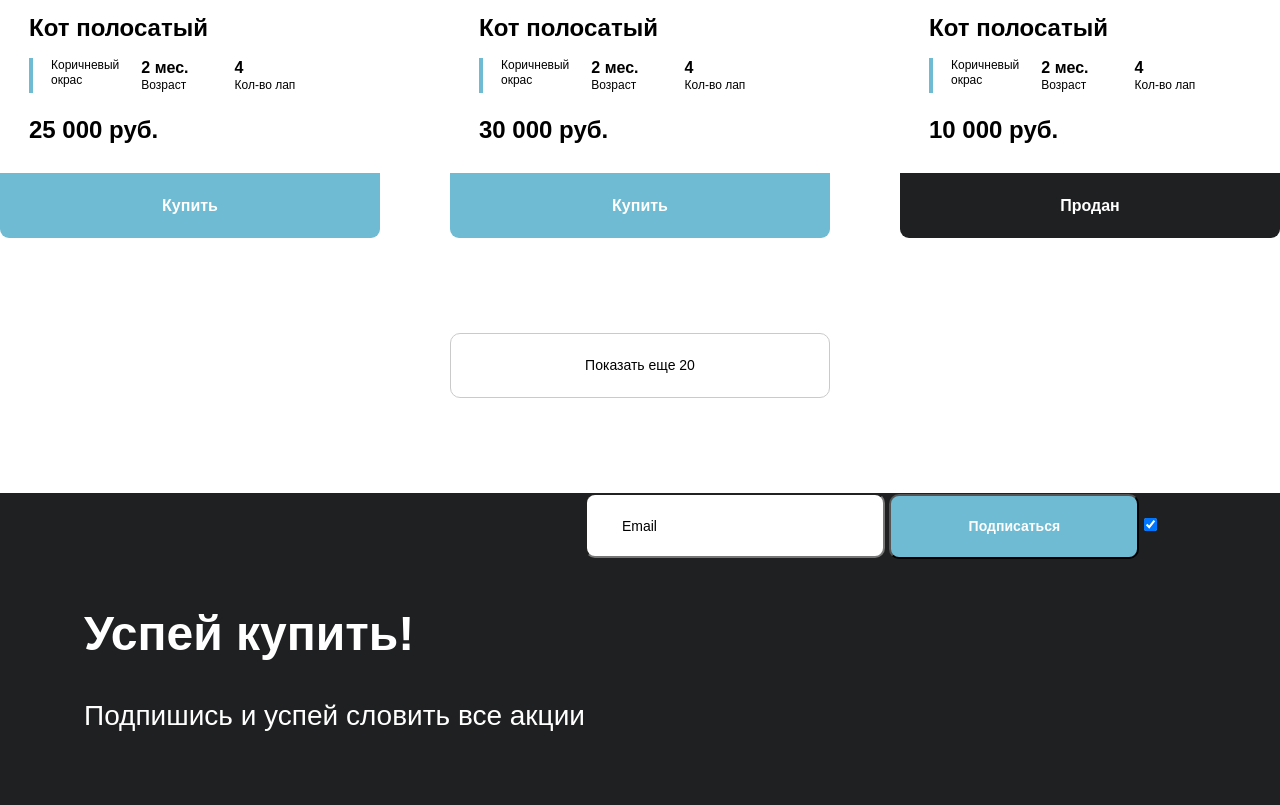
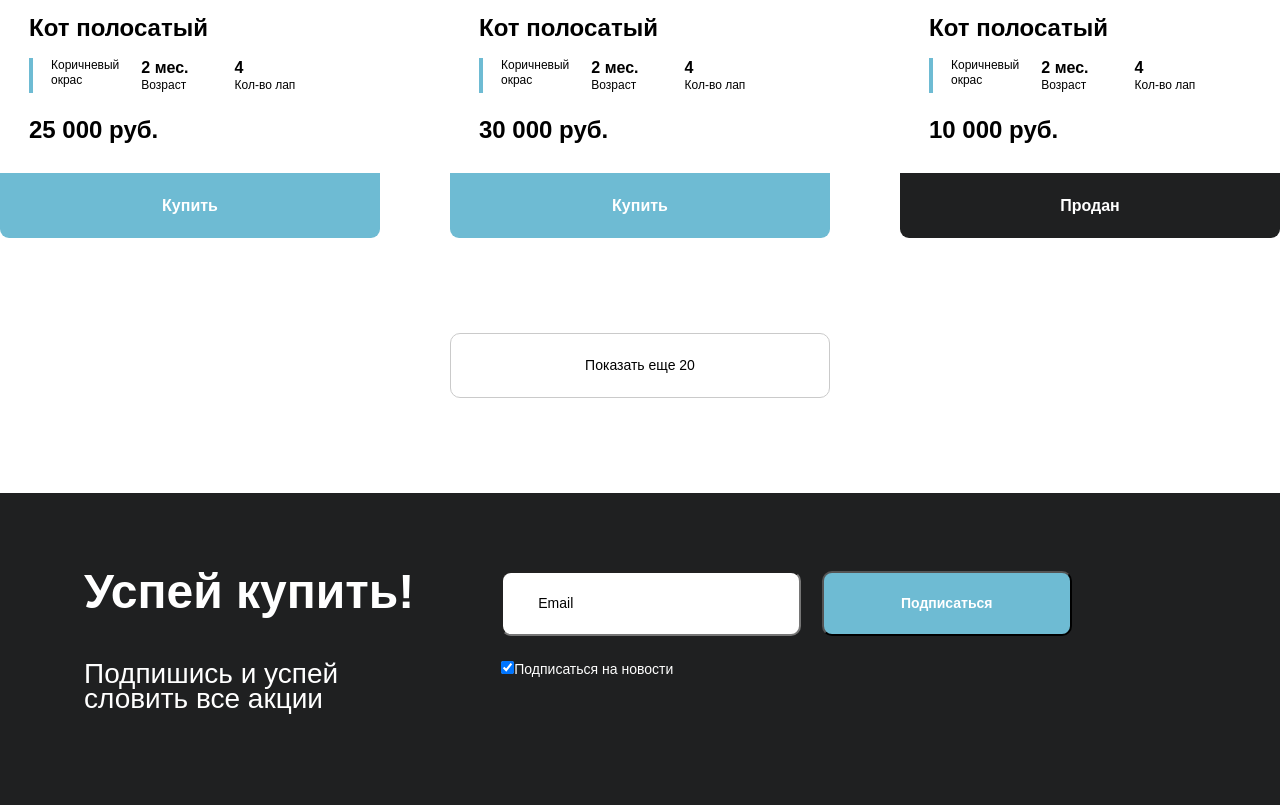
Before and after one commit to KsandrVenom/test_task_alef, a plain HTML site: page index.html in a window 1280 px wide. Shown: the part 1121-1926 px from the top of the page. Drawn offline with Linux system fonts and the light colour scheme.

Commit message:
доверстал подвал

```diff
--- a/css/style.css
+++ b/css/style.css
@@ -237,10 +237,15 @@
   display: flex;
 }
 
+.main-footer {
+  display: flex;
+  margin-left: 84px;
+  margin-top: 29px;
+  align-items: baseline;
+}
+
 .action {
   color: #ffffff;
-  margin-left: 84px;
-  padding-top: 71px;
 }
 
 .action-header {
@@ -253,6 +258,10 @@
   font-weight: normal;
   font-size: 28px;
   line-height: 91.2%;
+}
+
+.subcribe {
+  margin-left: 87px;
 }
 
 .email {
@@ -281,6 +290,23 @@
   font-size: 14px;
   line-height: 17px;
   color: #ffffff;
+  margin-left: 16px;
+}
+
+.news {
+  margin-top: 24px;
+}
+
+.checkbox {
+  background: #6ebbd3;
+  border-radius: 3px;
+  padding-right: 24px;
+}
+
+.label-checkbox {
+  font-size: 14px;
+  line-height: 17px;
+  color: #ffffff;
 }
 
 /* @media (min-width: 1180px) {
--- a/index.html
+++ b/index.html
@@ -120,14 +120,22 @@
 
   <footer class="footer">
     <div class="footer-container container">
-      <div class="action">
-        <h2 class="action-header">Успей купить!</h2>
-        <p class="action-text">Подпишись и успей словить все акции</p>
-      </div>
-      <div class="subcribe">
-        <input type="email" class="email" placeholder="Email" required>
-        <input type="submit" class="submit" value="Подписаться">
-        <input type="checkbox" class="checkbox" checked>
+      <div class="main-footer">
+        <div class="action">
+          <h2 class="action-header">Успей купить!</h2>
+          <p class="action-text">Подпишись и успей<br> словить все акции</p>
+        </div>
+        <div class="subcribe">
+          <form action="" method="post">
+            <input type="email" class="email" name="email" placeholder="Email" required>
+            <input type="submit" class="submit" value="Подписаться">
+            <div class="news">
+              <label class="label-checkbox">
+                <input type="checkbox" class="checkbox" checked>Подписаться на новости
+              </label>
+            </div>
+          </form>
+        </div>
       </div>
     </div>
   </footer>
```
